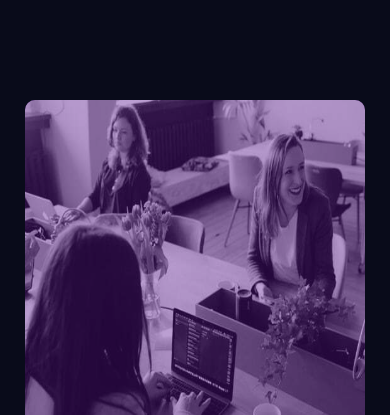
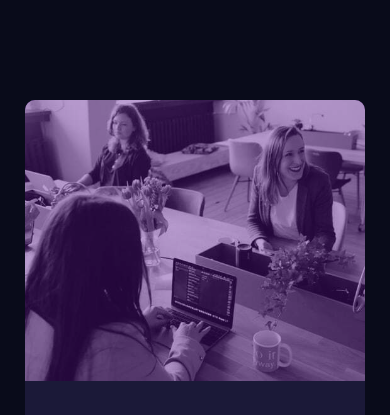
Before and after one commit to juansmuar/Stats-preview-card-component, a plain HTML site: page src/index.html in a window 390 px wide. Shown: the top 415 px of the page. Drawn offline with Linux system fonts and the light colour scheme.

Commit message:
Fix espacios mobile

```diff
--- a/src/style.css
+++ b/src/style.css
@@ -24,7 +24,7 @@ body {
   background-color:hsl(244, 38%, 16%);
   text-align: center;
   margin: auto;
-  max-width: 500px;
+  max-width: 448px;
 }
 
 .hero {
@@ -37,7 +37,7 @@ img {
   border-top-left-radius: 10px;
   filter: opacity(0.6) drop-shadow(0 0 0 rgb(127, 9, 201));
   max-width: 100%;
-  height: 410px;
+  height: auto;
   padding-bottom: 40px;
 }
 
```
